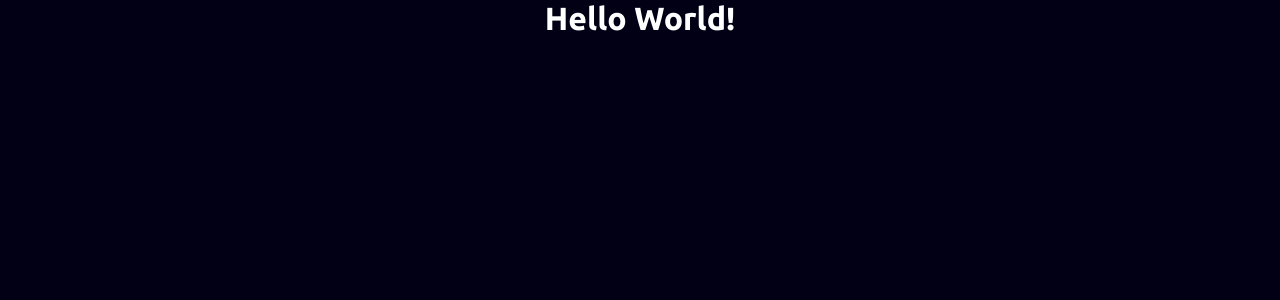
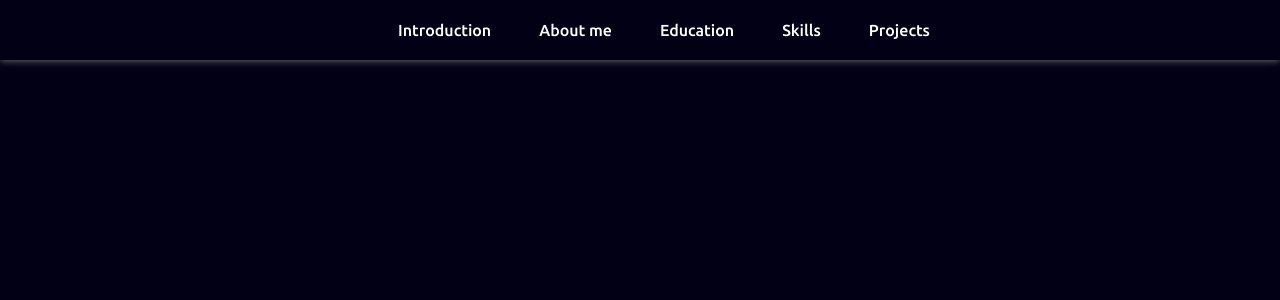
Before and after one commit to leodoprado/leoprado.com, a React (Vite) app: page / in a window 1280 px wide. Shown: the top 300 px of the page. Built offline with nearby package versions, Linux system fonts and the light colour scheme.

Commit message:
Att 10-10

```diff
--- a/src/App.tsx
+++ b/src/App.tsx
@@ -1,11 +1,9 @@
-import * as C from "./AppStyle"
+import Header from "./components/header/headerComponent"
 
 function App() {
   return (
     <>
-    <C.ContainerHomePage>
-      <h1>Hello World!</h1>
-    </C.ContainerHomePage>
+    <Header/>
     </>
   )
 }
--- /dev/null
+++ b/src/components/footer/footerStyle.ts
@@ -0,0 +1 @@
+import styled from "styled-components";
--- /dev/null
+++ b/src/components/header/headerComponent.tsx
@@ -0,0 +1,18 @@
+import React from 'react'
+import * as Header from './headerStyle'
+
+function headerComponent() {
+    return (
+        <Header.ContainerHeader>
+            <nav>
+                <a href="#">Introduction</a>
+                <a href="#">About me</a>
+                <a href="#">Education</a>
+                <a href="#">Skills</a>
+                <a href="#">Projects</a>
+            </nav>
+        </Header.ContainerHeader>
+    )
+}
+
+export default headerComponent
--- /dev/null
+++ b/src/components/header/headerStyle.ts
@@ -0,0 +1,29 @@
+import styled from "styled-components";
+
+export const ContainerHeader = styled.div`
+    width: 100vw;
+    height: 60px;
+    display: flex;
+    justify-content: center;
+    align-items: center;
+    font-family: 'Ubuntu', sans-serif;
+    box-shadow: 0px 0px 8px gray;
+
+    nav {
+        display: flex;
+    }
+
+    a {
+        color: #fff;
+        text-decoration: none;
+        display: flex;
+        align-items: center;
+        font-weight: 500;
+        margin-left: 3rem;
+        transition-duration: 0.3s;
+    }
+
+    a:hover {
+        color: #8f9ba8;
+    }
+`
```
Also changed, not shown: src/components/footer/footerComponent.tsx (added, +9 -0 lines).
